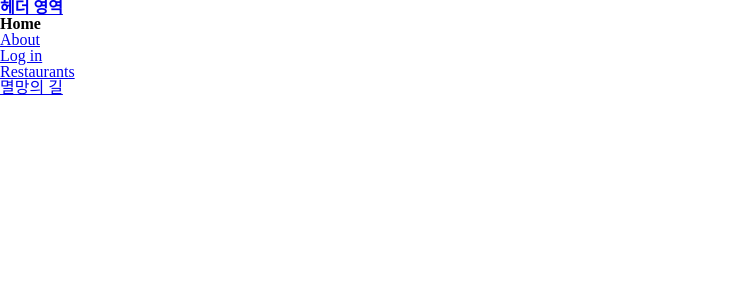
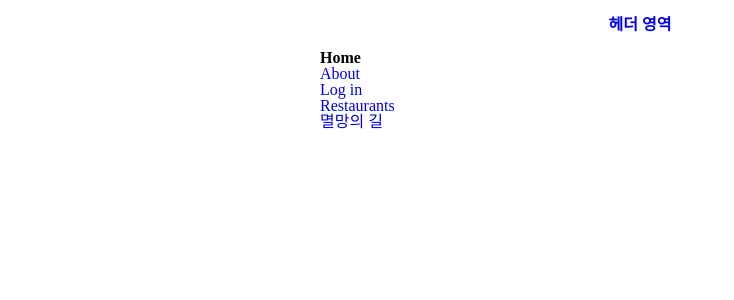
Before and after one commit to CodeSoom/react-week8-assignment-1, a React app: page / in a window 1280 px wide. Shown: the top 300 px of the page, without its empty margins (0-734 px from the left). Built offline with nearby package versions, Linux system fonts and the light colour scheme.

Commit message:
Make the layout of application
Using flex, create style of the App component.

```diff
--- a/index.css
+++ b/index.css
@@ -21,6 +21,7 @@ time, mark, audio, video {
 
 body {
     line-height:1;
+    min-height: 100vh;
 }
 
 article,aside,details,figcaption,figure,
@@ -28,7 +29,7 @@ footer,header,hgroup,menu,nav,section {
     display:block;
 }
 
-nav ul {
+nav ul, ul {
     list-style:none;
 }
 
@@ -48,6 +49,7 @@ a {
     font-size:100%;
     vertical-align:baseline;
     background:transparent;
+    text-decoration: none;
 }
 
 /* change colours to suit your needs */
@@ -92,3 +94,7 @@ hr {
 input, select {
     vertical-align:middle;
 }
+
+#app {
+    min-height: 100vh;
+}
--- a/package.json
+++ b/package.json
@@ -43,6 +43,8 @@
   },
   "dependencies": {
     "@codeceptjs/configure": "^0.5.2",
+    "@emotion/react": "^11.0.0",
+    "@emotion/styled": "^11.0.0",
     "@reduxjs/toolkit": "^1.4.0",
     "assert": "^2.0.0",
     "emotion": "^10.0.27",
--- a/src/App.jsx
+++ b/src/App.jsx
@@ -5,6 +5,8 @@ import {
   Route,
   Link,
 } from 'react-router-dom';
+
+import styled from '@emotion/styled';
 
 import { useDispatch } from 'react-redux';
 
@@ -19,6 +21,26 @@ import { setAccessToken } from '_redux/slice';
 
 import { loadItem } from './services/storage';
 
+const Wrap = styled.div({
+  display: 'flex',
+  flexDirection: 'column',
+  width: '50%',
+  height: '100vh',
+  margin: '0 auto',
+});
+
+const Header = styled.header({
+  height: '50px',
+  h1: {
+    lineHeight: '50px',
+    textAlign: 'center',
+  },
+});
+
+const Container = styled.div({
+  flex: '1',
+});
+
 export default function App() {
   const dispatch = useDispatch();
 
@@ -28,12 +50,14 @@ export default function App() {
   }
 
   return (
-    <div>
-      <header>
+    <Wrap>
+      <Header>
         <h1>
           <Link to="/">헤더 영역</Link>
         </h1>
-      </header>
+      </Header>
+
+      <Container>
         <Switch>
           <Route exact path="/" component={HomePage} />
           <Route path="/about" component={AboutPage} />
@@ -42,6 +66,7 @@ export default function App() {
           <Route path="/restaurants/:id" component={RestaurantPage} />
           <Route component={NotFoundPage} />
         </Switch>
-    </div>
+      </Container>
+    </Wrap>
   );
 }
```
Also changed, not shown: 1 other file (tests, documents, lock files or other folders). Lines whose indentation alone changed are shown as unchanged.
